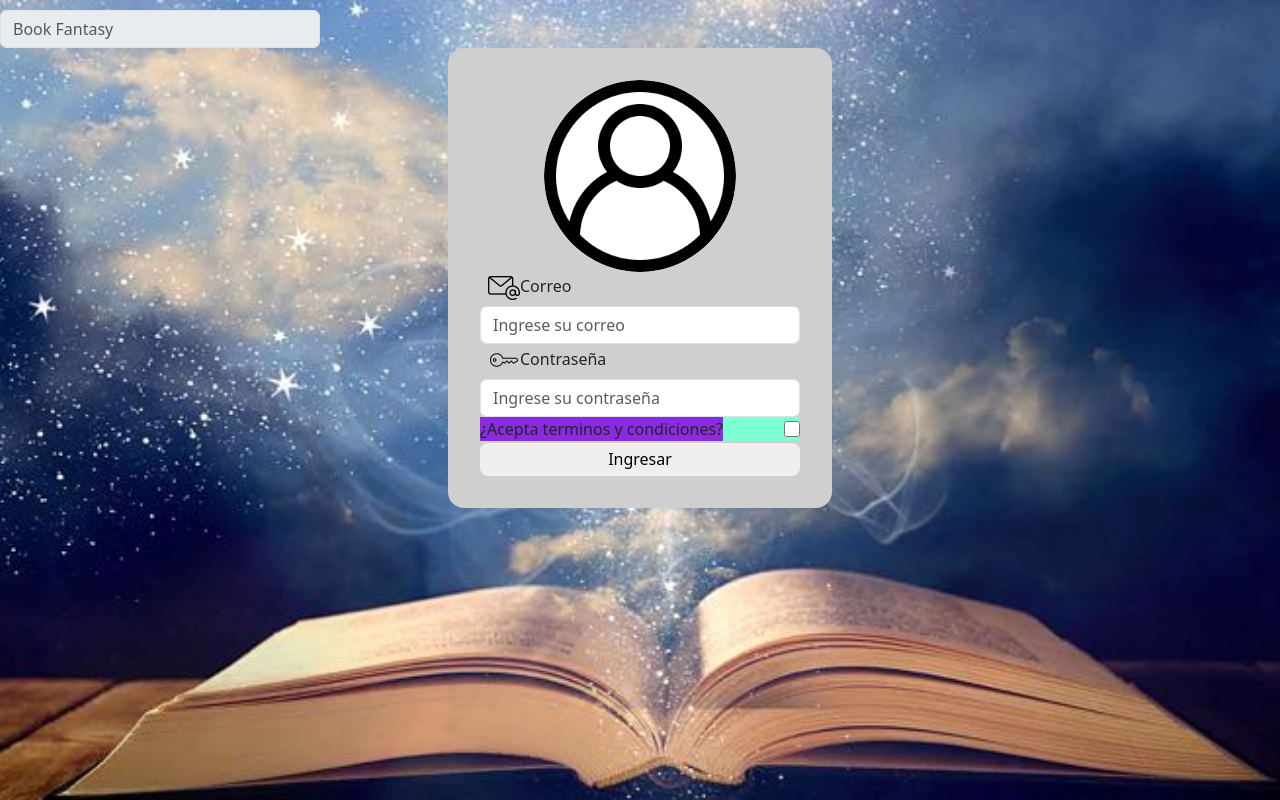
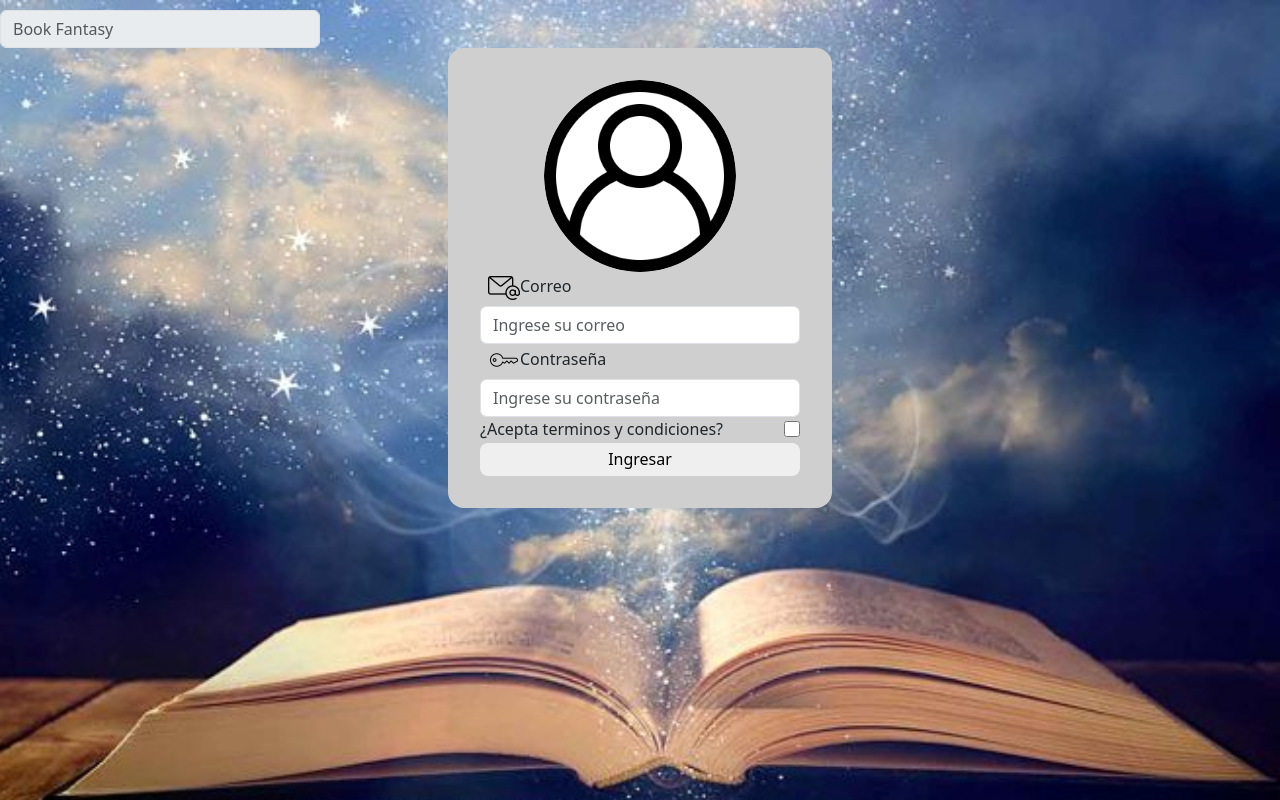
Before and after one commit to Darly09/book_fantasy, a Vue app in the folder frontend/: page / in a window 1280 px wide. Shown: the top 800 px of the page. Built offline with nearby package versions, Linux system fonts and the light colour scheme.

Commit message:
se crean cambios en el login

```diff
--- a/frontend/src/components/Login.vue
+++ b/frontend/src/components/Login.vue
@@ -76,16 +76,14 @@ section {
 .contenedor .form-check{
     display: flex;
     justify-content: space-between;
-    background-color: aquamarine;
+
     padding: 0;
 }
 
-.contenedor .form-check label{
-    background-color: blueviolet;
-}
+
 
 .contenedor .form-check input{
-    background-color: blue;
+
     max-width: 1rem;
 }
 
```
